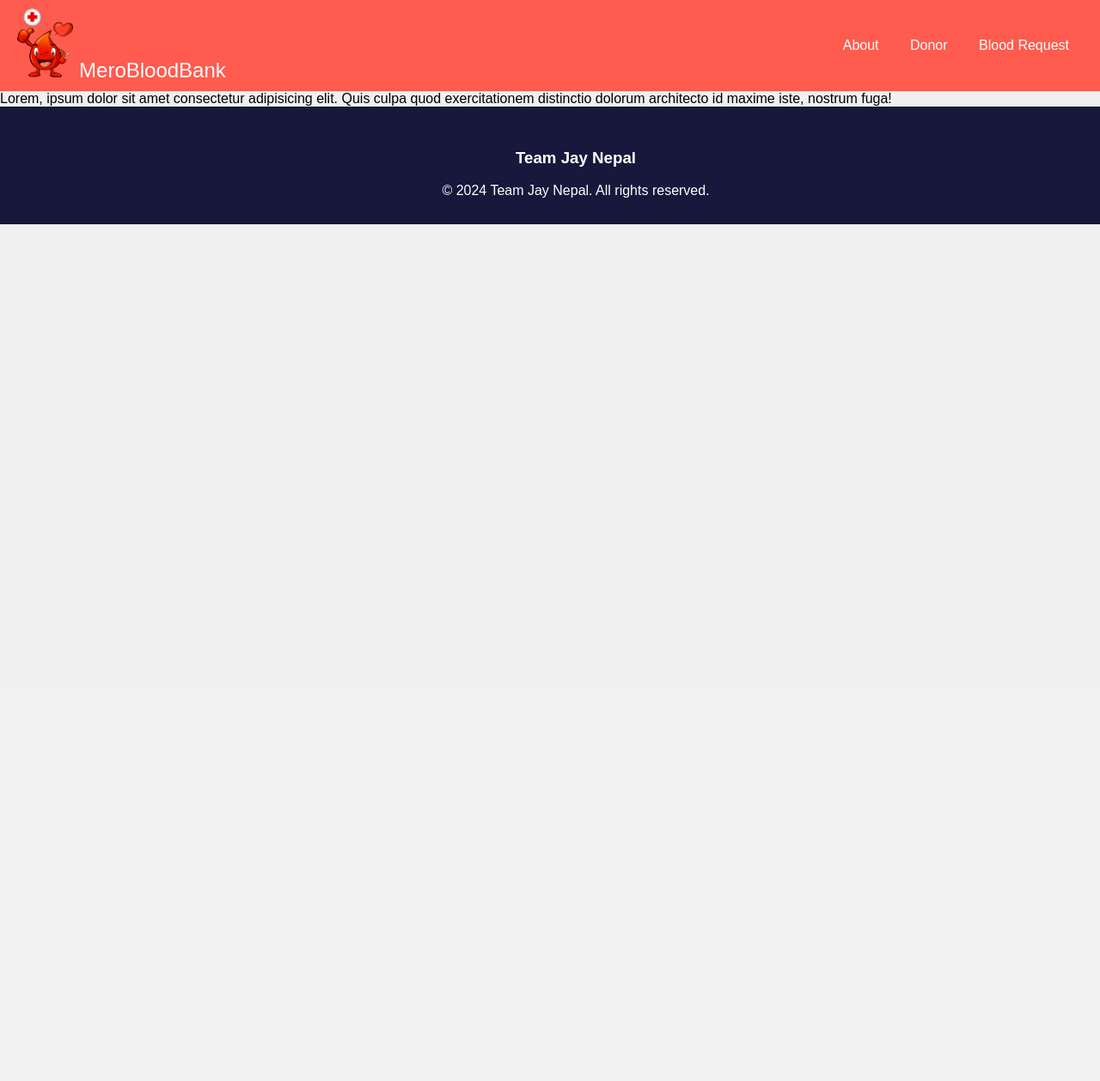
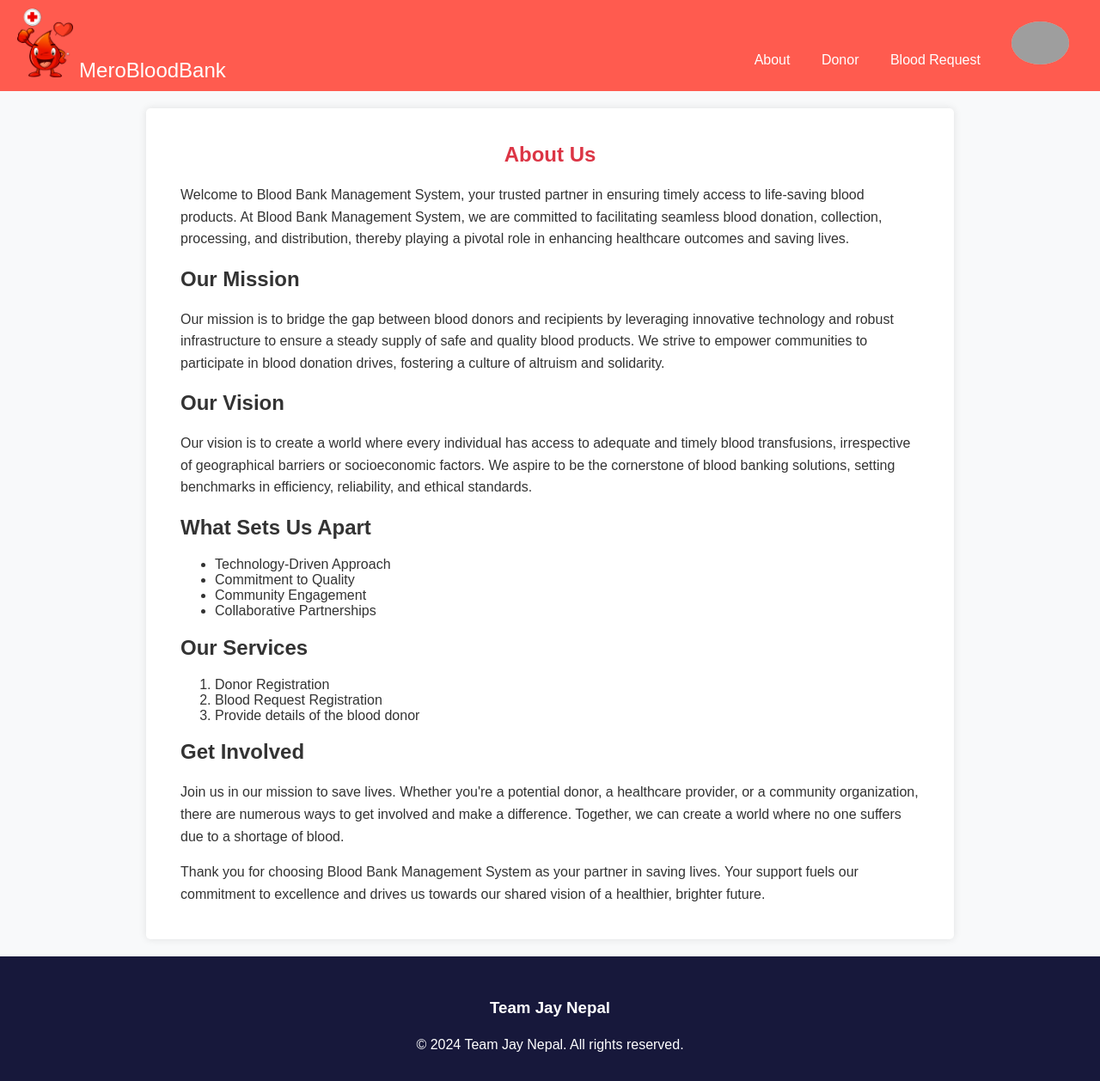
Before and after one commit to prabesh-raj-pant/Blood-Bank-Management-System, a Django app: page /about/ in a window 1280 px wide; the page is wider, and only the part inside the window is pictured. Shown: that part at 86% size. Before the commit the page ends 261 px from the top of that part, so only its background shows below. Run offline with Django 5.2, Linux system fonts and the light colour scheme; grey boxes are pictures that could not be loaded.

Commit message:
making profile-logo and blood request logic

```diff
--- a/BBMS/urls.py
+++ b/BBMS/urls.py
@@ -20,6 +20,7 @@ urlpatterns = [
     path('logout/', logout, name='logout'),
 
     path('dashboard/',dashboard,name='dashboard'),
+    path('landing_page/',landing_page,name='landing_page'),
     path('index/',index,name='index'),
     path('donors/', DonorList.as_view(), name='donor-list'),
     path('donors/<int:pk>/', DonorDetail.as_view(), name='donor-detail'),
--- a/BBMS/views.py
+++ b/BBMS/views.py
@@ -29,7 +29,6 @@ def donor(request):
         Donor_Name = request.POST.get('name')
         Donor_Age = request.POST.get('Age')
         Donor_Address = request.POST.get('Address')
-        # Donor_Email = request.POST.get('email')
         Donor_BloodType = request.POST.get('bloodType')
         Donor_Phone=request.POST.get('phone')
 
@@ -67,6 +66,7 @@ def get_object(self, pk):
 
 
 def bloodrequest(request):
+    context={}
     if request.method=='POST':
         Receipent_Name=request.POST.get('name')
         Receipent_Age=request.POST.get('Age')
@@ -90,8 +90,13 @@ def bloodrequest(request):
         receipent.Receipent_DateTime = current_datetime
         receipent.save()
         messages.success(request, 'Form submitted successfully!')
+        donors = Donor.objects.filter(Donor_BloodType=Receipent_BloodType)
 
-    return render(request,'bloodrequest.html')
+        context = {
+            'donors': donors,
+        }
+
+    return render(request, 'bloodrequest.html', context)
 
 
 
@@ -136,7 +141,7 @@ def user_login(request):
         user = authenticate(request, username=username, password=password)
         if user is not None:
             auth_login(request, user)
-            return redirect('dashboard')
+            return redirect('landing_page')
         else:
             messages.error(request, 'Invalid login credentials')
             return render(request, 'register/auth.html')
@@ -172,7 +177,11 @@ def dashboard(request):
 
     return render(request, 'dashboard.html', context)
 
-
+@login_required
+def landing_page(request):
+    user = request.user
+    profile = user.profile if hasattr(user, 'profile') else None
+    return render(request,'landing_page.html')
 
 
 
--- a/static/css/about.css
+++ b/static/css/about.css
@@ -1,10 +1,3 @@
-body {
-    font-family: Arial, sans-serif;
-    background-color: #f4f4f4;
-    margin: 0;
-    padding: 0;
-}
-
 
 nav {
     background-color: #ff5b4f;
@@ -42,9 +35,7 @@ footer {
     background-color:#17183b;
     color: #ffff;
     padding: 30px ;
-    position: absolute;
     bottom: 0px;
-    width:100%
 }
 
 .footer-container {
@@ -80,3 +71,26 @@ section {
     border-radius: 5px;
     box-shadow: 0 0 10px rgba(0, 0, 0, 0.1);
 }
+
+
+
+        /* Add your CSS styles here for page layout and design */
+body {
+    font-family: Arial, sans-serif;
+    margin: 0;
+    padding: 0;
+    background-color: #f8f9fa;
+    color: #333;
+}
+.container {
+    max-width: 960px;
+    margin: 20px auto;
+    padding: 0 20px;
+}
+h1 {
+    text-align: center;
+    color: #dc3545;
+}
+p {
+    line-height: 1.6;
+}
--- a/static/css/dashboard.css
+++ b/static/css/dashboard.css
@@ -86,6 +86,7 @@ nav {
   margin: 0;
 }
 
+
 .logo {
   color: white;
   text-decoration: none;
@@ -93,11 +94,14 @@ nav {
   margin: 0;
   padding: 0;
 }
+
 .logo img {
   max-height: 80px;
   margin: 0;
   padding: 0;
 }
+
+
 nav a {
   color: white;
   text-decoration: none;
--- a/templates/about.html
+++ b/templates/about.html
@@ -5,128 +5,63 @@
     <meta charset="UTF-8">
     <meta name="viewport" content="width=device-width, initial-scale=1.0">
     <title>MeroBloodBank</title>
-    <style>
-        body {
-            margin: 0;
-            font-family: 'Arial', sans-serif;
-            background-color: #f0f0f0;
-        }
 
-        header {
-            background-color: red;
-            padding: 15px;
-            color: white;
-            text-align: center;
-        }
-
-        nav {
-            background-color: #ff5b4f;
-            overflow: hidden;
-            display: flex;
-            justify-content: space-between;
-            align-items: center;
-            padding: 10px 20px;
-        }
-
-        .logo {
-            color: white;
-            text-decoration: none;
-            font-size: 1.5em;
-            margin: 0;
-            padding: 0;
-        }
-        .logo img{
-            max-height:80px ;
-            margin: 0;
-            padding: 0;
-        }
-        nav a {
-            color: white;
-            text-decoration: none;
-            padding: 14px 16px;
-        }
-
-        nav a:hover {
-            background-color: #ff7575;
-            color: black;
-        }
-
-        .dashboard {
-            padding: 20px;
-            display: flex;
-            justify-content: space-between;
-        }
-
-        .donor-section, .requestor-section {
-            width: 48%;
-        }
-
-        .toggle-btn {
-            display: flex;
-            margin: 5px;
-            margin-top: 10px;
-        }
-
-        .toggle-btn button {
-            padding: 10px;
-            cursor: pointer;
-            border: none;
-            background-color: #ddd;
-            color: black;
-        }
-
-        .toggle-btn button:hover {
-            background-color: #ccc;
-        }
-
-
-        footer {
-            background-color:#17183b;
-            color: #ffff;
-            padding: 30px ;
-            bottom: 0px;
-            width:100%
-        }
-
-        .footer-container {
-            display: flex;
-            justify-content: space-around;
-            max-width: 1200px;
-            margin: 0 auto;
-        }
-
-        .footer-section {
-            text-align: left;
-        }
-
-        .footer-bottom {
-            text-align: center;
-            margin: 0px;
-            padding-top: 0px;
-            background-color:#17183b;
-        }
-
-
-        .footer-bottom p {
-            margin: 0;
-        }
-
-    </style>
+    <link rel="stylesheet" type="text/css" href="{% static 'css/about.css' %}" />
 </head>
 <body>
     <nav>
-        <a class="logo" href="{% url 'dashboard'%}">
+        <a class="logo" href="{% url 'landing_page'%}">
             <img src="{% static 'image/blood.png' %}" alt="" srcset="" />
           MeroBloodBank</a>
         <div>
             <a href="{% url 'about'%}">About</a>
             <a href="{% url 'donor'%}">Donor</a>
             <a href="{% url 'bloodrequest'%}">Blood Request</a>
-
+            <a href="{% url 'dashboard' %}" class="profile_nav" style="  color: white;
+            text-decoration: none;
+            font-size: 1.5em;
+            margin: 0;
+            padding-top: 0;">
+                <img id="profile-photo-preview" src="{% if user.profile.photo %}{{ user.profile.photo.url }}{% else %}path/to/default/photo.jpg{% endif %}" alt="Profile Photo" style=" max-height: 50px;
+                background: rgb(255, 175, 156);
+                border: none;
+                border-radius: 50%; margin: 0; padding: 0;">
+            </a>
         </div>
     </nav>
     <section>
-        Lorem, ipsum dolor sit amet consectetur adipisicing elit. Quis culpa quod exercitationem distinctio dolorum architecto id maxime iste, nostrum fuga!
+          <div class="container">
+        <h1>About Us</h1>
+        <p>Welcome to Blood Bank Management System, your trusted partner in ensuring timely access to life-saving blood products. At Blood Bank Management System, we are committed to facilitating seamless blood donation, collection, processing, and distribution, thereby playing a pivotal role in enhancing healthcare outcomes and saving lives.</p>
+
+        <h2>Our Mission</h2>
+        <p>Our mission is to bridge the gap between blood donors and recipients by leveraging innovative technology and robust infrastructure to ensure a steady supply of safe and quality blood products. We strive to empower communities to participate in blood donation drives, fostering a culture of altruism and solidarity.</p>
+
+        <h2>Our Vision</h2>
+        <p>Our vision is to create a world where every individual has access to adequate and timely blood transfusions, irrespective of geographical barriers or socioeconomic factors. We aspire to be the cornerstone of blood banking solutions, setting benchmarks in efficiency, reliability, and ethical standards.</p>
+
+        <h2>What Sets Us Apart</h2>
+        <ul>
+            <li>Technology-Driven Approach</li>
+            <li>Commitment to Quality</li>
+            <li>Community Engagement</li>
+            <li>Collaborative Partnerships</li>
+        </ul>
+
+        <h2>Our Services</h2>
+        <ol>
+            <li>Donor Registration</li>
+            <li>Blood Request Registration</li>
+            <li>Provide details of the blood donor</li>
+        </ol>
+
+        <h2>Get Involved</h2>
+        <p>Join us in our mission to save lives. Whether you're a potential donor, a healthcare provider, or a community organization, there are numerous ways to get involved and make a difference. Together, we can create a world where no one suffers due to a shortage of blood.</p>
+
+        <p>Thank you for choosing Blood Bank Management System as your partner in saving lives. Your support fuels our commitment to excellence and drives us towards our shared vision of a healthier, brighter future.</p>
+
+        {% comment %} <p><a href="contact.html">Contact Us</a> to learn more about how you can contribute or to inquire about our services.</p> {% endcomment %}
+    </div>
     </section>
 
 
```
Also changed, not shown: static/css/landing_page.css (added, +102 -0 lines), templates/bloodrequest.html (+72 -3 lines), templates/dashboard.html (+11 -2 lines), templates/donor.html (+11 -2 lines), templates/landing_page.html (added, +81 -0 lines), templates/profile.html (deleted, +0 -50 lines), 1 other file.
